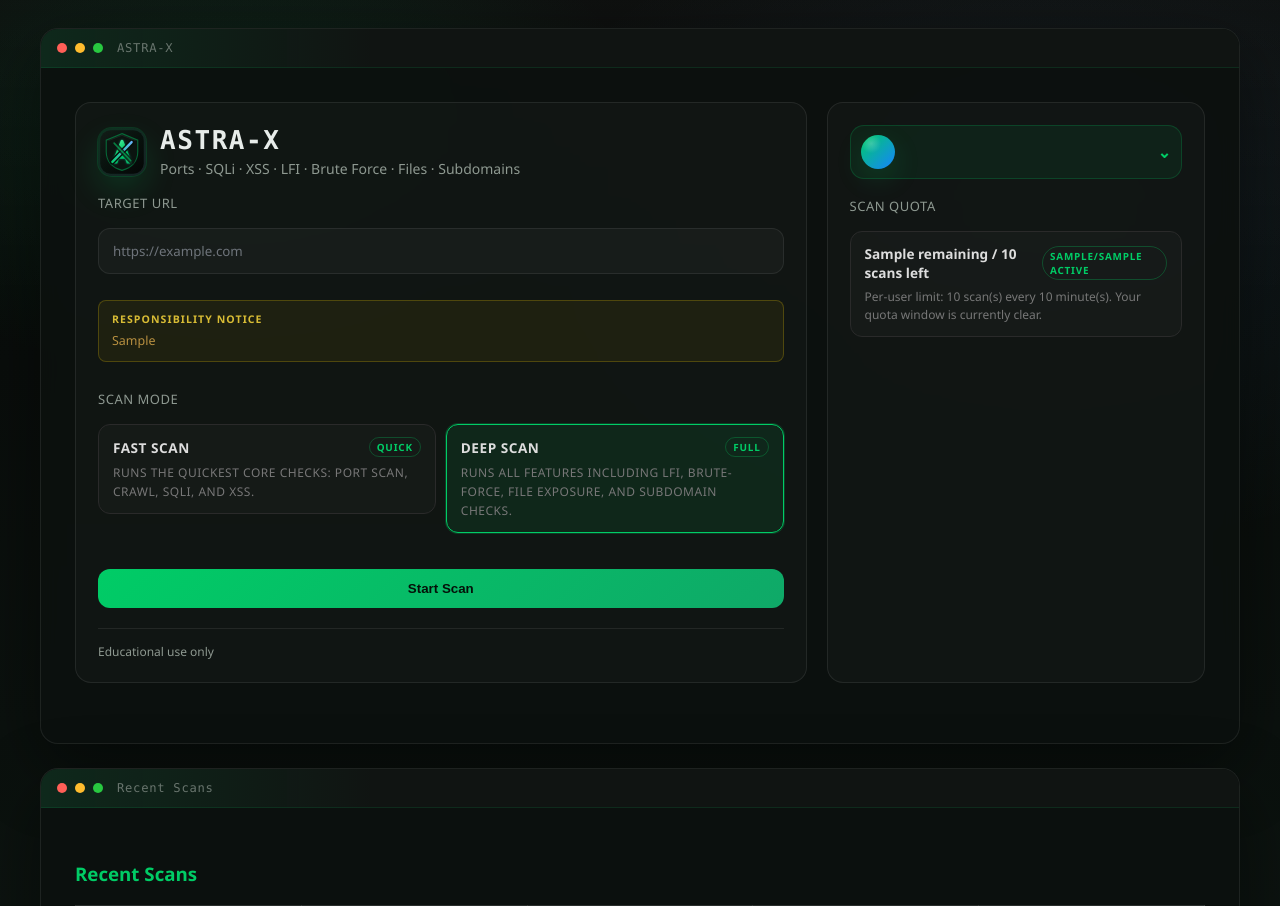
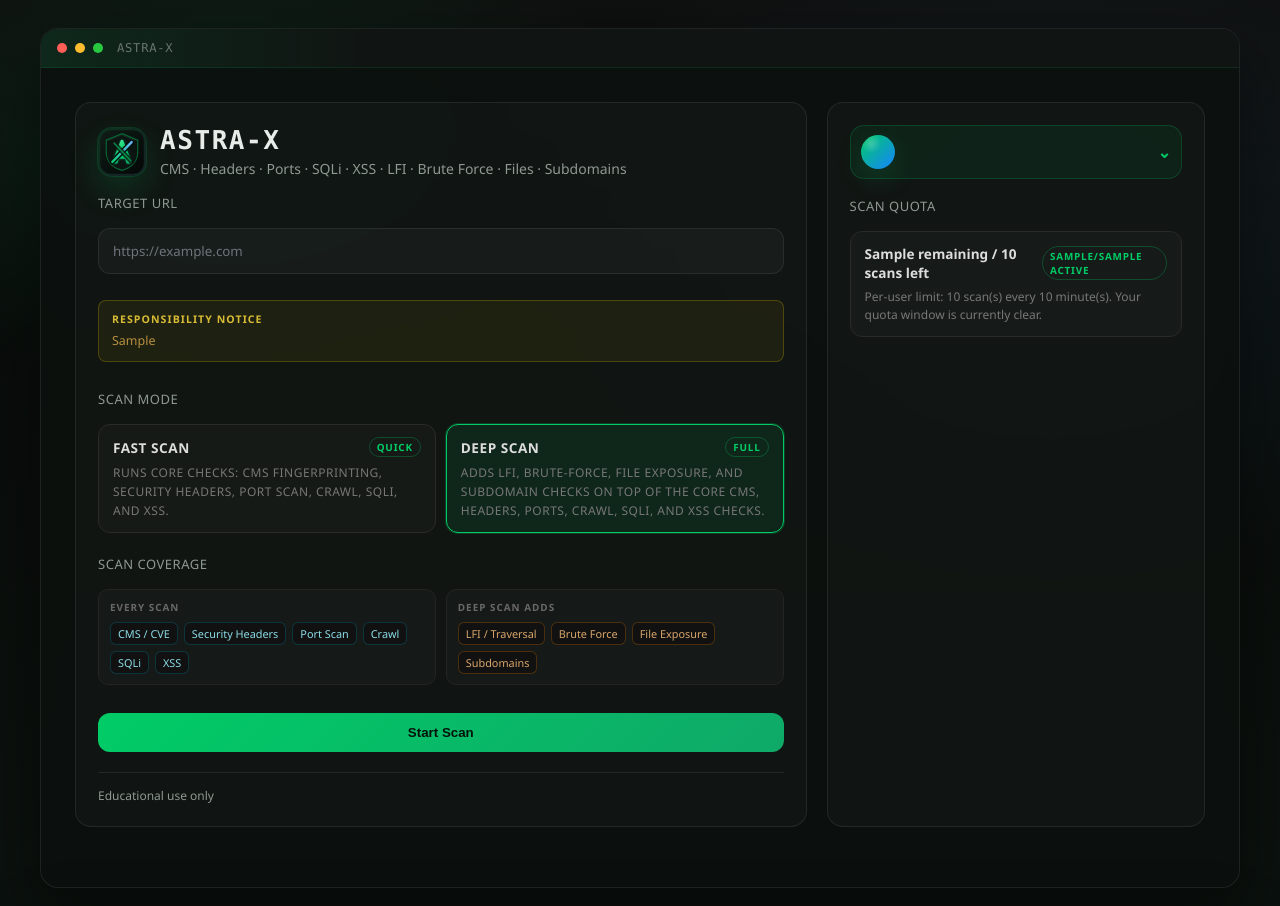
Before and after one commit to MohamedBelhossain/ASTRA-X, a Flask app: template app/templates/index.html in a window 1280 px wide. Shown: the top 906 px of the page. Run offline with Flask 3, Linux system fonts and the light colour scheme; the template is opened without the code that fills it: most values are stand-ins (such as "Sample title", 1, 10 or a date in 2020).

Commit message:
final fix

```diff
--- a/app/templates/index.html
+++ b/app/templates/index.html
@@ -352,6 +352,54 @@
       line-height: 1.55;
     }
 
+    .coverage-grid {
+      display: grid;
+      grid-template-columns: repeat(2, minmax(0, 1fr));
+      gap: 10px;
+    }
+    .coverage-group {
+      border: 1px solid #242424;
+      border-radius: 10px;
+      background: rgba(255,255,255,.02);
+      padding: 10px 11px;
+      min-width: 0;
+    }
+    .coverage-title {
+      display: block;
+      color: #686868;
+      font-size: .62rem;
+      font-weight: 700;
+      letter-spacing: .1em;
+      text-transform: uppercase;
+    }
+    .coverage-list {
+      display: flex;
+      flex-wrap: wrap;
+      gap: 6px;
+      margin-top: 8px;
+    }
+    .coverage-list span {
+      border: 1px solid #2b2b2b;
+      border-radius: 6px;
+      background: #111;
+      color: #aaa;
+      font-size: .68rem;
+      line-height: 1.2;
+      padding: 4px 7px;
+      white-space: nowrap;
+    }
+    .coverage-group.core .coverage-list span {
+      border-color: rgba(0,188,212,.22);
+      color: #8bdce7;
+    }
+    .coverage-group.deep .coverage-list span {
+      border-color: rgba(255,140,0,.24);
+      color: #d9a66a;
+    }
+    @media (max-width: 720px) {
+      .coverage-grid { grid-template-columns: 1fr; }
+    }
+
     .mode-grid {
       display: grid;
       grid-template-columns: repeat(2, minmax(0, 1fr));
@@ -440,7 +488,7 @@
             <div class="logo"></div>
             <div>
               <h1>ASTRA-X</h1>
-              <div class="subtitle">Ports · SQLi · XSS · LFI · Brute Force · Files · Subdomains</div>
+              <div class="subtitle">CMS · Headers · Ports · SQLi · XSS · LFI · Brute Force · Files · Subdomains</div>
             </div>
           </div>
           <form id="scan-form" class="form-stack">
@@ -460,15 +508,40 @@
                   <input id="mode-fast" type="radio" name="scan_mode" value="fast">
                   <label class="mode-card" for="mode-fast">
                     <span class="mode-title">Fast Scan <span class="mode-badge">Quick</span></span>
-                    <span class="mode-copy">Runs the quickest core checks: port scan, crawl, SQLi, and XSS.</span>
+                    <span class="mode-copy">Runs core checks: CMS fingerprinting, security headers, port scan, crawl, SQLi, and XSS.</span>
                   </label>
                 </div>
                 <div class="mode-option">
                   <input id="mode-deep" type="radio" name="scan_mode" value="deep" checked>
                   <label class="mode-card" for="mode-deep">
                     <span class="mode-title">Deep Scan <span class="mode-badge">Full</span></span>
-                    <span class="mode-copy">Runs all features including LFI, brute-force, file exposure, and subdomain checks.</span>
+                    <span class="mode-copy">Adds LFI, brute-force, file exposure, and subdomain checks on top of the core CMS, headers, ports, crawl, SQLi, and XSS checks.</span>
                   </label>
+                </div>
+              </div>
+            </div>
+            <div class="field-row coverage-row">
+              <label>Scan Coverage</label>
+              <div class="coverage-grid">
+                <div class="coverage-group core">
+                  <span class="coverage-title">Every Scan</span>
+                  <div class="coverage-list">
+                    <span>CMS / CVE</span>
+                    <span>Security Headers</span>
+                    <span>Port Scan</span>
+                    <span>Crawl</span>
+                    <span>SQLi</span>
+                    <span>XSS</span>
+                  </div>
+                </div>
+                <div class="coverage-group deep">
+                  <span class="coverage-title">Deep Scan Adds</span>
+                  <div class="coverage-list">
+                    <span>LFI / Traversal</span>
+                    <span>Brute Force</span>
+                    <span>File Exposure</span>
+                    <span>Subdomains</span>
+                  </div>
                 </div>
               </div>
             </div>
```
Also changed, not shown: app/static/report_pdf.css (+14 -3 lines), app/templates/landing.html (+17 -3 lines), app/templates/report.html (+4 -4 lines).
